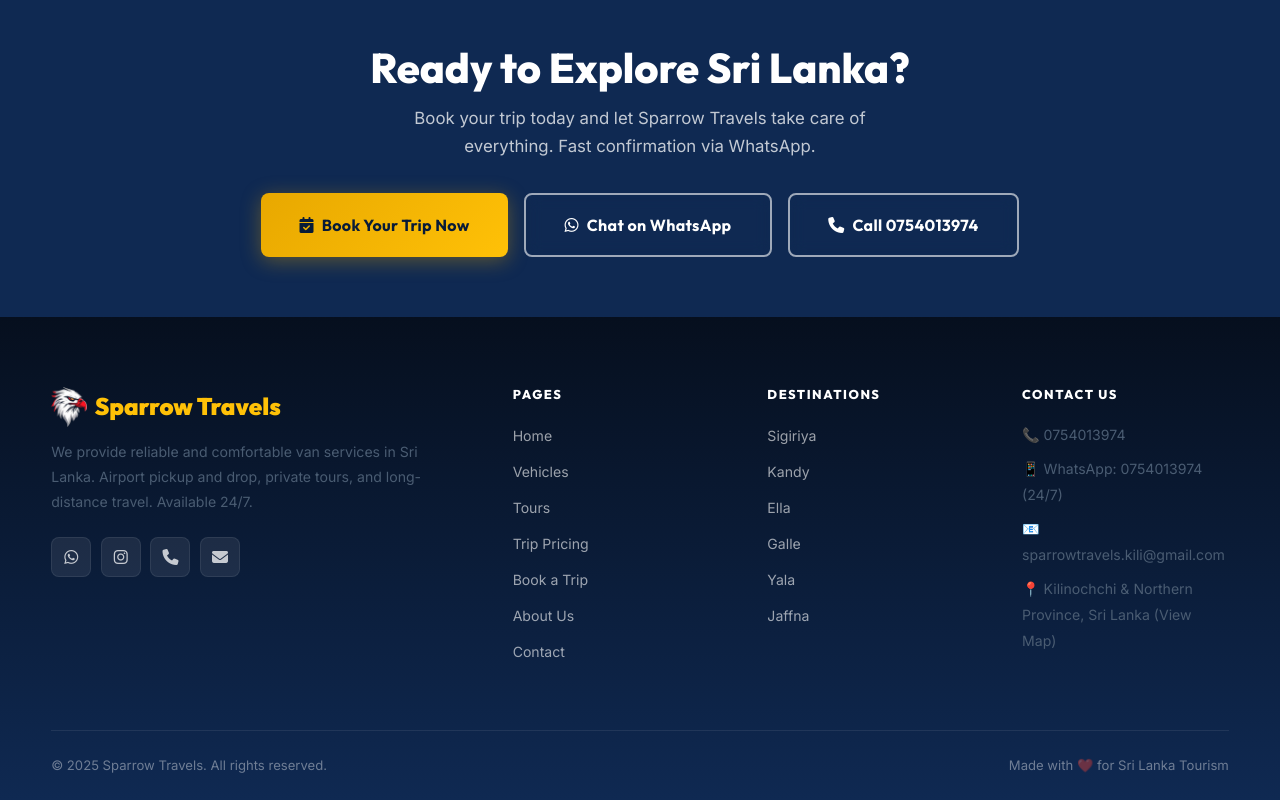
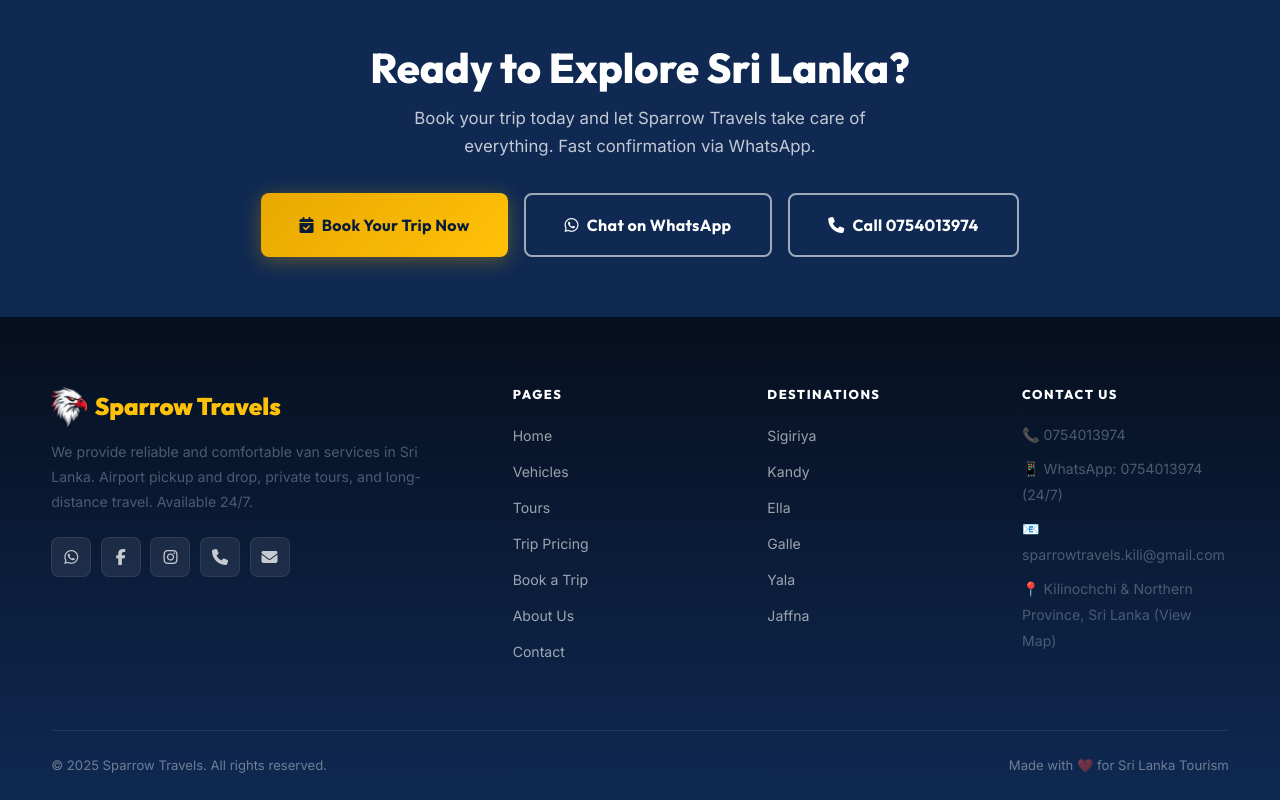
Before and after one commit to janochsiva3-ops/sparrow_travels, a Next.js app: page / in a window 1280 px wide. Shown: the part 6455-7255 px from the top of the page. Built offline with nearby package versions, Linux system fonts and the light colour scheme.

Commit message:
facebook

```diff
--- a/app/contact/page.js
+++ b/app/contact/page.js
@@ -81,7 +81,7 @@
             </a>
 
             <a
-              href="https://facebook.com"
+              href="https://www.facebook.com/profile.php?id=61577481892059&mibextid=wwXIfr"
               target="_blank"
               rel="noopener noreferrer"
               className="card"
@@ -189,7 +189,7 @@
                     <p>sparrowtravels.kili@gmail.com</p>
                   </div>
                 </a>
-                <a href="https://facebook.com" target="_blank" rel="noopener noreferrer" className="contact-info-card">
+                <a href="https://www.facebook.com/profile.php?id=61577481892059&mibextid=wwXIfr" target="_blank" rel="noopener noreferrer" className="contact-info-card">
                   <div className="contact-info-icon" style={{ color: '#1877f2' }}>
                     <i className="fa-brands fa-facebook-f"></i>
                   </div>
--- a/components/Footer.js
+++ b/components/Footer.js
@@ -24,6 +24,9 @@
           <div className="footer-social">
             <a href="https://wa.me/94754013974" className="social-btn" target="_blank" rel="noopener noreferrer" aria-label="WhatsApp">
               <i className="fa-brands fa-whatsapp"></i>
+            </a>
+            <a href="https://www.facebook.com/profile.php?id=61577481892059&mibextid=wwXIfr" className="social-btn" target="_blank" rel="noopener noreferrer" aria-label="Facebook">
+              <i className="fa-brands fa-facebook-f"></i>
             </a>
             <a href="https://www.instagram.com/sparrow.8020/" className="social-btn" target="_blank" rel="noopener noreferrer" aria-label="Instagram">
               <i className="fa-brands fa-instagram"></i>
```
